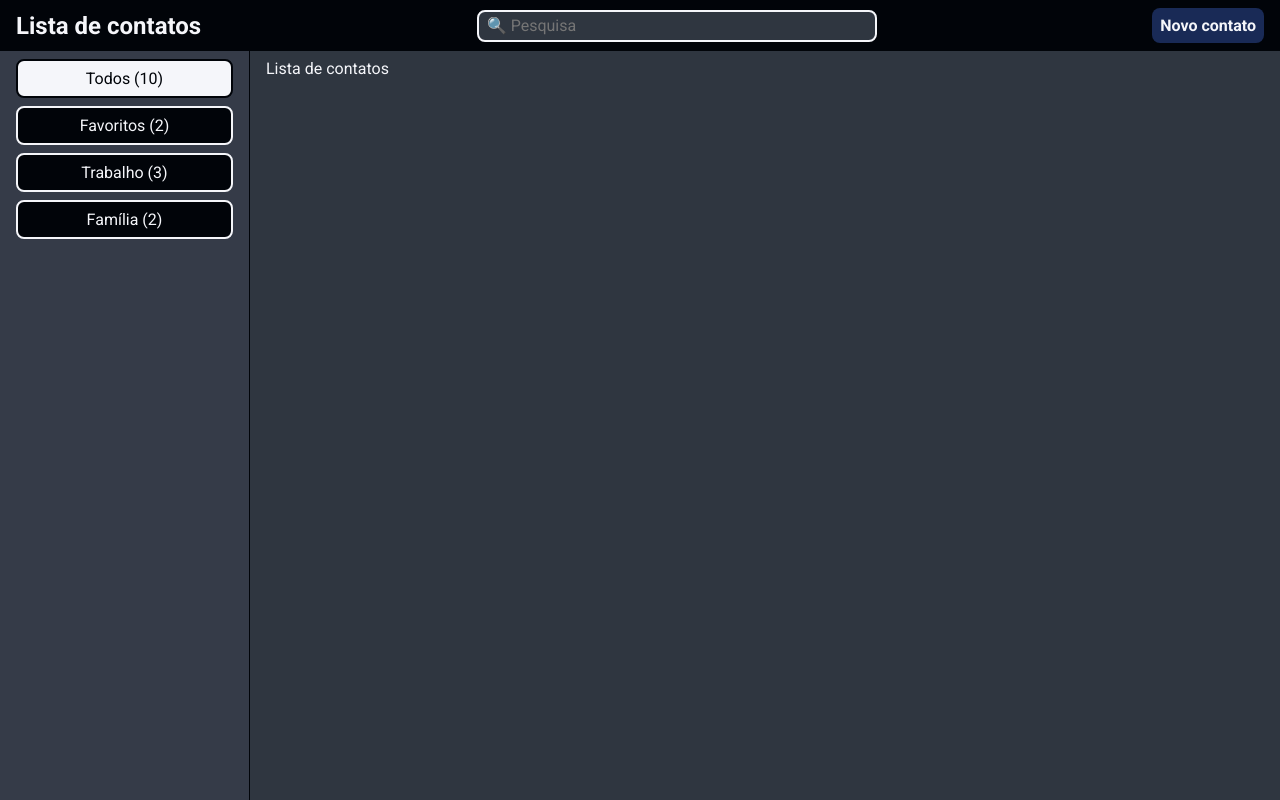
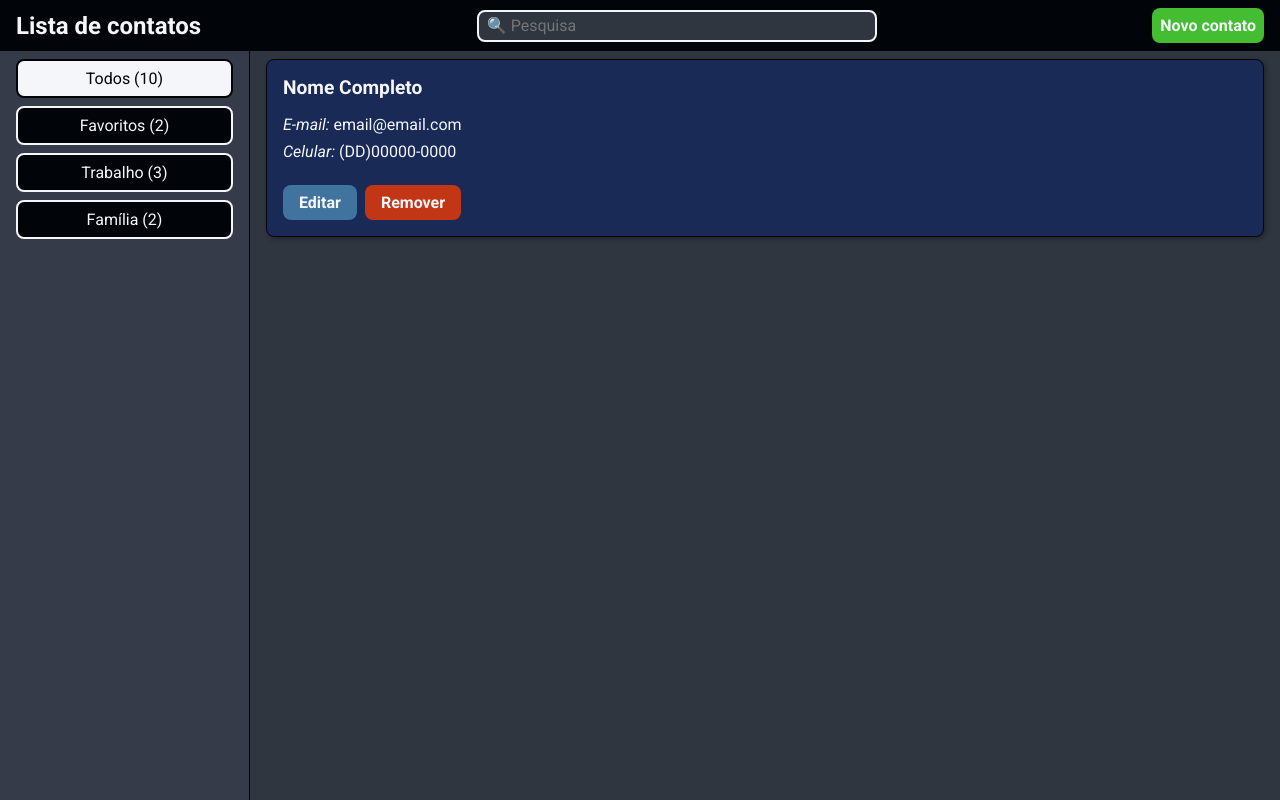
Before and after one commit to Aguiar-gabrielcosta/lista-de-contatos-react, a React (Create React App) app: page / in a window 1280 px wide. Built offline with nearby package versions, Linux system fonts and the light colour scheme.

Commit message:
Adiciona a lista de contatos

```diff
--- a/src/containers/Header/styles.ts
+++ b/src/containers/Header/styles.ts
@@ -27,13 +27,13 @@ export const BarraDePesquisa = styled.input`
 export const LinkNavegacao = styled(Link)`
   text-decoration: none;
   color: ${(props) => props.theme.corTexto};
-  background-color: ${(props) => props.theme.corPrincipal};
+  background-color: ${(props) => props.theme.corBotaoPositivo};
   padding: 8px;
   border-radius: 8px;
   font-size: 1rem;
   font-weight: bold;
 
   &:hover {
-    background-color: ${(props) => props.theme.corButtonHover};
+    background-color: ${(props) => props.theme.corBotaoPositivoHover};
   }
 `
--- /dev/null
+++ b/src/containers/ListaDeContatos/index.tsx
@@ -0,0 +1,18 @@
+import { Botao, BotaoNegativo } from '../../styles'
+import * as S from './styles'
+
+const ListaDeContatos = () => {
+  return (
+    <S.ListaDeContatos>
+      <S.ContatoCard>
+        <S.ContatoTitulo>nome completo</S.ContatoTitulo>
+        <S.ContatoEmail>email@email.com</S.ContatoEmail>
+        <S.ContatoTelefone>(DD)00000-0000</S.ContatoTelefone>
+        <Botao>Editar</Botao>
+        <BotaoNegativo>Remover</BotaoNegativo>
+      </S.ContatoCard>
+    </S.ListaDeContatos>
+  )
+}
+
+export default ListaDeContatos
--- /dev/null
+++ b/src/containers/ListaDeContatos/styles.ts
@@ -0,0 +1,38 @@
+import styled from 'styled-components'
+
+export const ListaDeContatos = styled.main`
+  display: flex;
+  flex-direction: column;
+`
+
+export const ContatoCard = styled.div`
+  padding: 16px;
+  border: 1px solid ${(props) => props.theme.corTerciaria};
+  border-radius: 8px;
+  margin-bottom: 16px;
+  background-color: ${(props) => props.theme.corPrincipal};
+  box-shadow: 2px 2px 5px rgba(0, 0, 0, 0.3);
+`
+
+export const ContatoTitulo = styled.h2`
+  font-size: 1.2rem;
+  font-weight: bold;
+  margin-bottom: 16px;
+  text-transform: capitalize;
+`
+
+export const ContatoEmail = styled.p`
+  font-size: 1rem;
+  margin-bottom: 8px;
+
+  &::before {
+    content: 'E-mail: ';
+    font-style: italic;
+  }
+`
+
+export const ContatoTelefone = styled(ContatoEmail)`
+  &::before {
+    content: 'Celular: ';
+  }
+`
--- a/src/pages/Cadastro/index.tsx
+++ b/src/pages/Cadastro/index.tsx
@@ -1,5 +1,13 @@
+import { AsideContainer, HeaderContainer, MainContainer } from '../../styles'
+
 const Cadastro = () => {
-  return <></>
+  return (
+    <>
+      <HeaderContainer></HeaderContainer>
+      <AsideContainer></AsideContainer>
+      <MainContainer></MainContainer>
+    </>
+  )
 }
 
 export default Cadastro
--- a/src/pages/Home/index.tsx
+++ b/src/pages/Home/index.tsx
@@ -1,5 +1,6 @@
 import BarraLateral from '../../containers/BarraLateral'
 import Header from '../../containers/Header'
+import ListaDeContatos from '../../containers/ListaDeContatos'
 import { AsideContainer, HeaderContainer, MainContainer } from '../../styles'
 
 const Home = () => {
@@ -11,7 +12,9 @@ const Home = () => {
       <AsideContainer>
         <BarraLateral />
       </AsideContainer>
-      <MainContainer>Lista de contatos</MainContainer>
+      <MainContainer>
+        <ListaDeContatos />
+      </MainContainer>
     </>
   )
 }
--- a/src/styles/index.ts
+++ b/src/styles/index.ts
@@ -39,4 +39,37 @@ export const AsideContainer = styled.aside`
 export const MainContainer = styled.main`
   grid-column: 2/3;
   padding: 8px 16px;
+  overflow-y: scroll;
 `
+
+export const Botao = styled.button`
+  color: ${(props) => props.theme.corTexto};
+  background-color: ${(props) => props.theme.corBotaoNeutro};
+  padding: 8px 16px;
+  border-radius: 8px;
+  border: none;
+  font-size: 1rem;
+  font-weight: bold;
+  margin: 16px 8px 0 0;
+  cursor: pointer;
+
+  &:hover {
+    background-color: ${(props) => props.theme.corBotaoNeutroHover};
+  }
+`
+
+export const BotaoPositivo = styled(Botao)`
+  background-color: ${(props) => props.theme.corBotaoPositivo};
+
+  &:hover {
+    background-color: ${(props) => props.theme.corBotaoPositivoHover};
+  }
+`
+
+export const BotaoNegativo = styled(Botao)`
+  background-color: ${(props) => props.theme.corBotaoNegativo};
+
+  &:hover {
+    background-color: ${(props) => props.theme.corBotaoNegativoHover};
+  }
+`
--- a/src/theme/theme.ts
+++ b/src/theme/theme.ts
@@ -5,7 +5,12 @@ export type Theme = {
   corDeFundo: string
   corTitulo: string
   corTexto: string
-  corButtonHover: string
+  corBotaoPositivo: string
+  corBotaoPositivoHover: string
+  corBotaoNegativo: string
+  corBotaoNegativoHover: string
+  corBotaoNeutro: string
+  corBotaoNeutroHover: string
 }
 
 export const temaDark: Theme = {
@@ -15,5 +20,10 @@ export const temaDark: Theme = {
   corDeFundo: '#2f3640',
   corTitulo: '#fff',
   corTexto: '#f5f6fa',
-  corButtonHover: '#273c75'
+  corBotaoPositivo: '#44bd32',
+  corBotaoPositivoHover: '#4cd137',
+  corBotaoNegativo: '#c23616',
+  corBotaoNegativoHover: '#e84118',
+  corBotaoNeutro: '#40739e',
+  corBotaoNeutroHover: '#487eb0'
 }
```
